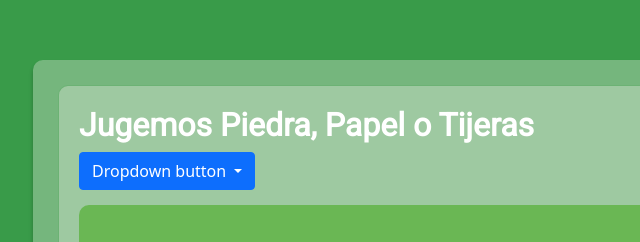
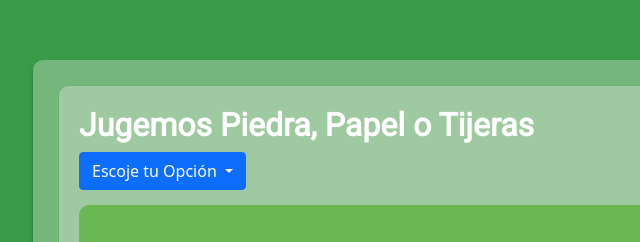
Before and after one commit to Kherna32/Estudio-Git, a plain HTML site: page manotijera.html in a window 1280 px wide. Shown: the part 132-374 px from the top of the page, 257-897 px from the left. Drawn offline with nearby package versions, Linux system fonts and the light colour scheme.

Commit message:
cambiamos texto del dropdown

```diff
--- a/manotijera.html
+++ b/manotijera.html
@@ -122,7 +122,7 @@
 
       <div class="dropdown">
           <button type="button" class="btn btn-primary dropdown-toggle" data-bs-toggle="dropdown">
-            Dropdown button
+            Escoje tu Opci&oacute;n
           </button>
           <ul class="dropdown-menu">
             <li><a class="dropdown-item" href="#" onclick="Juego(this.text)">Piedra</a></li>
```
